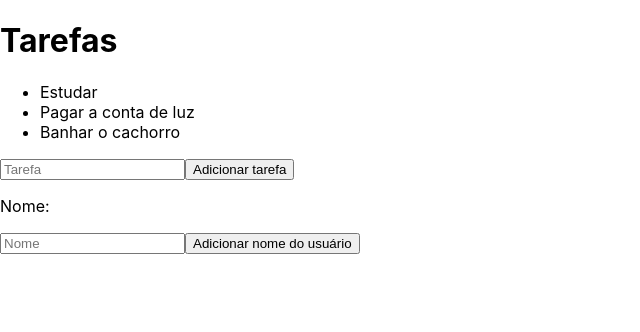
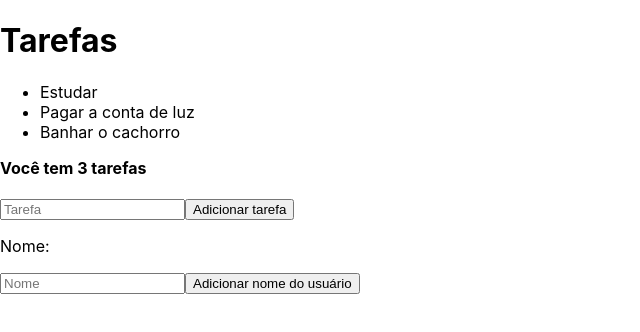
Before and after one commit to leandrolimadeveloper/Curso-react-udemy, a React (Create React App) app in the folder Secao 6 - Hooks/projeto/: page / in a window 1280 px wide. Shown: the top 332 px of the page, without its empty margins (0-640 px from the left). Built offline with nearby package versions, Linux system fonts and the light colour scheme.

Commit message:
51. useMemo

```diff
--- a/Secao 6 - Hooks/projeto/src/App.js
+++ b/Secao 6 - Hooks/projeto/src/App.js
@@ -1,4 +1,4 @@
-import React, {useState, useEffect} from 'react'
+import React, {useState, useEffect, useMemo} from 'react'
 
 function App() {
   const [tarefas, setTarefas] = useState([
@@ -30,6 +30,8 @@
     setInput('')
   }
 
+  const totalTarefas = useMemo(() => tarefas.length, [tarefas])
+
   function addName() {
     setNome = nome
   }
@@ -43,9 +45,9 @@
         ))}
       </ul>
 
+      <strong>Você tem {totalTarefas} tarefas</strong><br/><br/>
       <input type="text" value={input} onChange={(e) => setInput(e.target.value)} placeholder="Tarefa"></input>
       <button type="text" onClick={handleAdd}>Adicionar tarefa</button><br></br>
-
       <div>
         <p key={nome}>Nome: {nome}</p>
         <input type="text" value={nome} onChange={(e) => setNome(e.target.value)} placeholder="Nome"></input>
```
